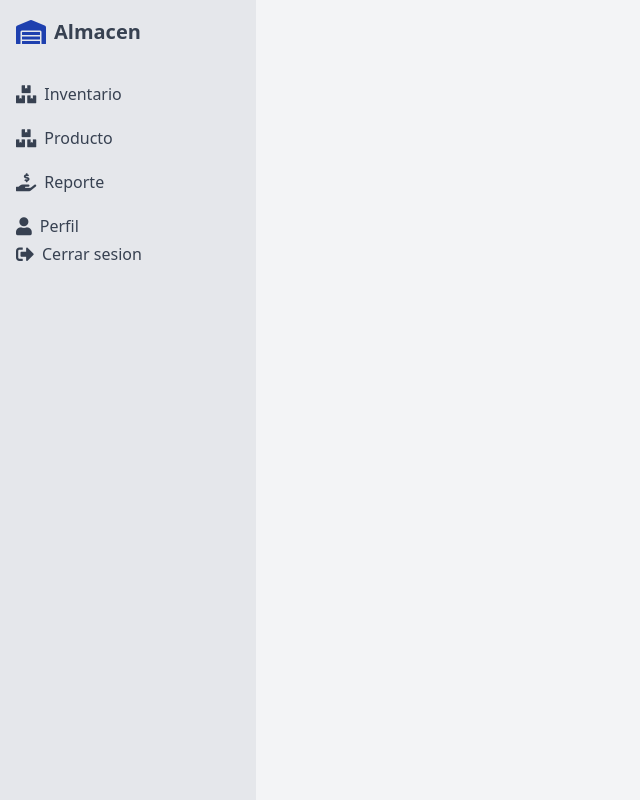
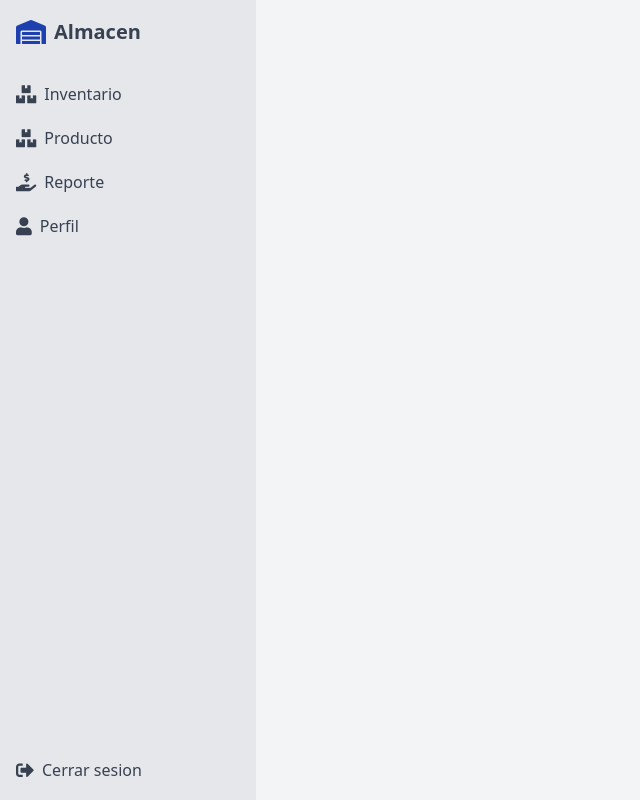
Before and after one commit to 223eduardo/UTLinventariomaria, a PHP site: page /bloque0.php in a window 1280 px wide. Shown: the whole page, without its empty margins (0-640 px from the left). Run offline with PHP 8.4, Linux system fonts and the light colour scheme; some libraries are stand-ins or nearby versions.

Commit message:
Cerrar Sesión

```diff
--- a/bloque0.php
+++ b/bloque0.php
@@ -1,4 +1,6 @@
-<html lang="en"><head>
+<html lang="en">
+
+<head>
     <meta charset="utf-8">
     <meta content="width=device-width, initial-scale=1.0" name="viewport">
     <title>
@@ -8,10 +10,12 @@
     </script>
     <link href="https://cdnjs.cloudflare.com/ajax/libs/font-awesome/5.15.3/css/all.min.css" rel="stylesheet">
 </head>
+
 <body class="bg-gray-100 font-sans">
     <div class="flex h-screen">
         <!-- Sidebar -->
-    <div class="w-64 bg-gray-200 p-4">
+        <div class="w-64 bg-gray-200 p-4 flex flex-col h-full">
+            <div>
                 <div class="flex items-center mb-8">
                     <i class="fas fa-warehouse text-2xl text-blue-800">
                     </i>
@@ -50,6 +54,7 @@
                         </span>
                     </a>
                 </nav>
+            </div>
             <div class="mt-auto">
                 <a class="flex items-center text-gray-700 hover:text-blue-800">
                     <i class="fas fa-sign-out-alt text-lg">
@@ -63,7 +68,6 @@
         <!--inicio-->
 
         <!--final-->
-  </div>
     </div>
     <script>function cambiarParametroN(nuevoValor) {
             // Obtener la URL actual
@@ -99,7 +103,7 @@ function cambiarParametrom(nuevoValor) {
             window.location.href = nuevaUrl;
         }
 
-        function ser(){
+        function ser() {
             dtos = "";
 
             fetch("php/salir.php", {
@@ -126,4 +130,6 @@ function cambiarParametrom(nuevoValor) {
         };
 
     </script>
-</body></html>
+</body>
+
+</html>
```
Lines whose indentation alone changed are shown as unchanged.
